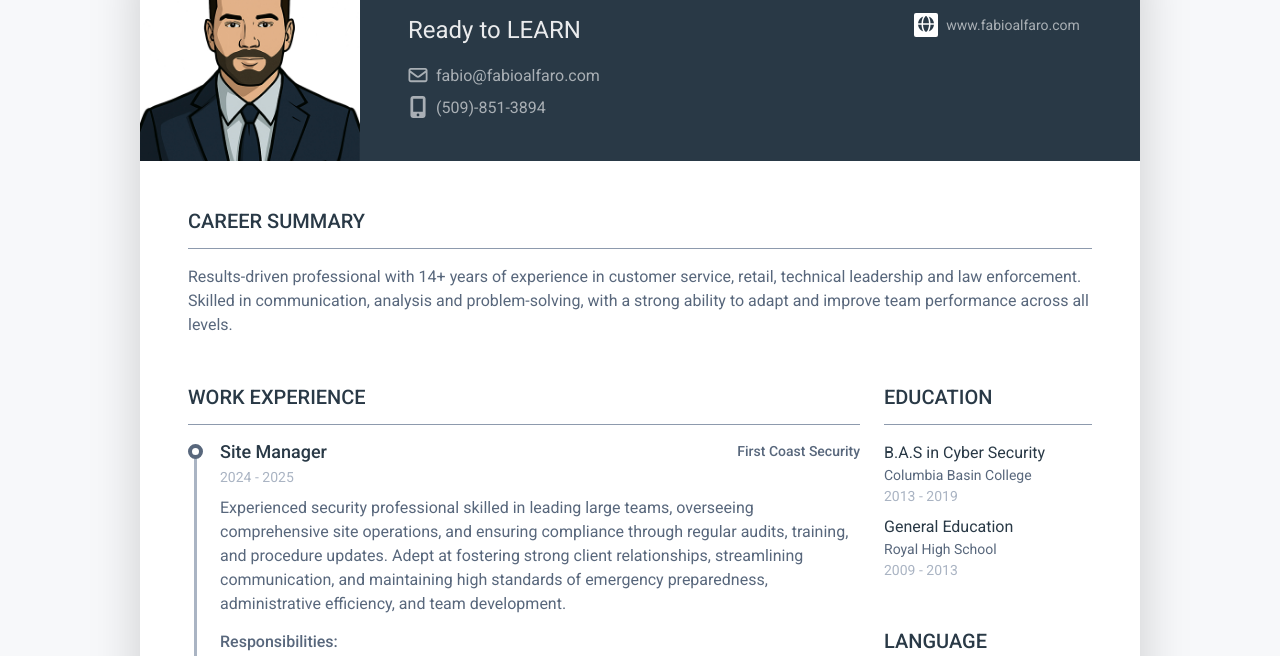
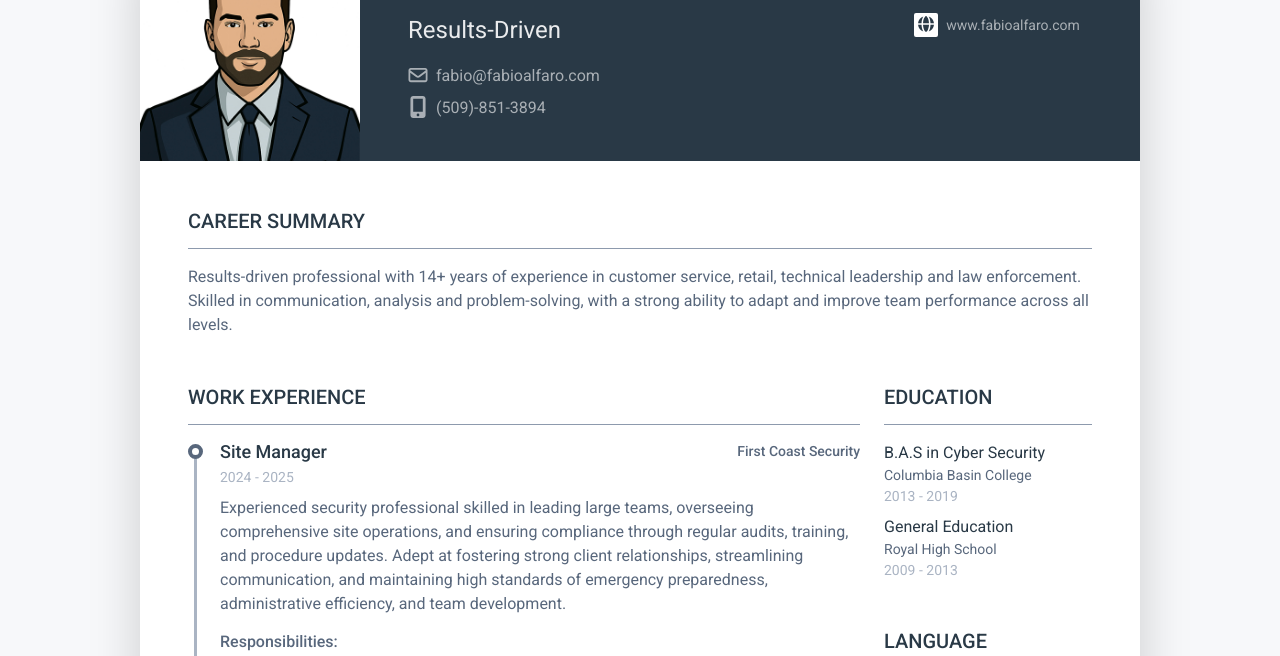
Before and after one commit to localpd/website, a plain HTML site: page index.html in a window 1280 px wide. Shown: the part 89-745 px from the top of the page. Drawn offline with Linux system fonts and the light colour scheme.

Commit message:
Change title text from 'Ready to LEARN' to 'Results-Driven'

```diff
--- a/index.html
+++ b/index.html
@@ -45,7 +45,7 @@
                   >
                     Fabio Alfaro
                   </h1>
-                  <div class="title mb-3">Ready to LEARN</div>
+                  <div class="title mb-3">Results-Driven</div>
                   <ul class="list-unstyled">
                     <li class="mb-2">
                       <a class="text-link" href="#"
```
